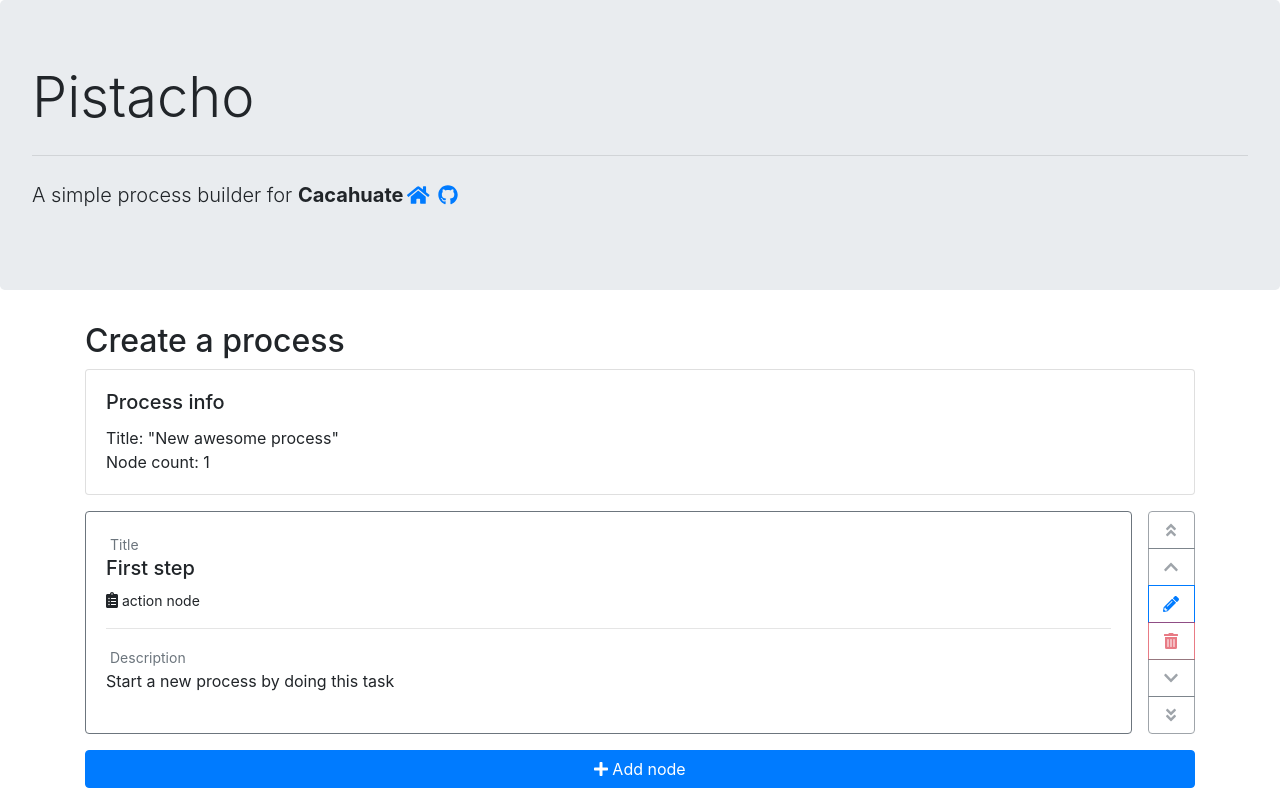
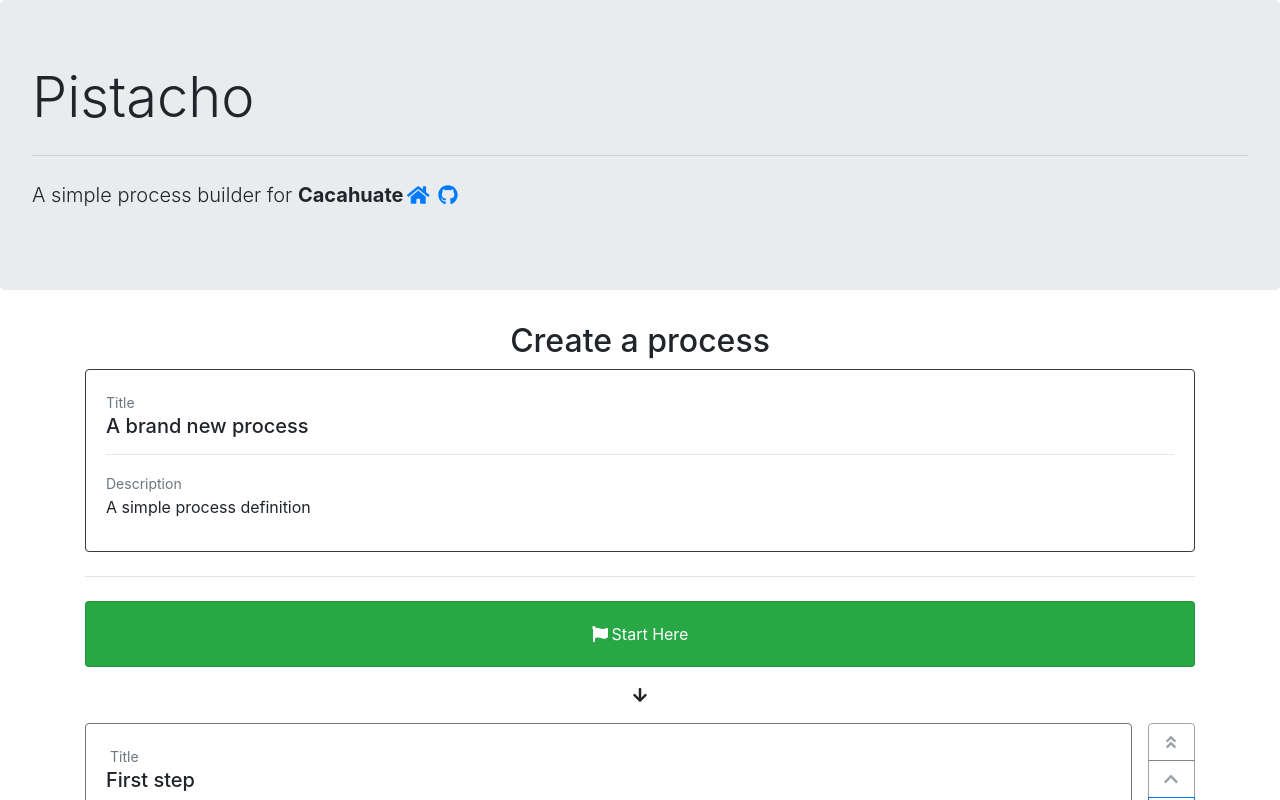
Before and after one commit to tracsa/pistacho, a Vue app: page / in a window 1280 px wide. Shown: the top 800 px of the page. Built offline with nearby package versions, Linux system fonts and the light colour scheme.

Commit message:
Added process view

```diff
--- a/src/components/ProcessCreator.vue
+++ b/src/components/ProcessCreator.vue
@@ -2,14 +2,22 @@
   <div class="container">
     <div class="row mb-3">
       <div class="col">
-        <h2>Create a process</h2>
+        <h2 class="text-center">Create a process</h2>
 
-        <div class="card">
+        <app-process-view :process="process"/>
+      </div>
+    </div>
+
+    <hr class="my-4"/>
+
+    <div class="row mb-3">
+      <div class="col text-center">
+        <div class="card bg-success text-white">
           <div class="card-body">
-            <h5 class="card-title">Process info</h5>
-            <span>Title: "{{ processTitle }}"</span>
-            <br/>
-            <span>Node count: {{ nodes.length }}</span>
+            <div class="card-text">
+              <font-awesome-icon :icon="['fas', 'flag']" class="mr-1"/>
+              <span>Start Here</span>
+            </div>
           </div>
         </div>
       </div>
@@ -19,6 +27,14 @@
       v-for="(node,i) in nodes"
       :key="i"
     >
+      <div class="row mb-3"
+        v-if="i < nodes.length"
+      >
+        <div class="col text-center">
+          <font-awesome-icon :icon="['fas', 'arrow-down']"/>
+        </div>
+      </div>
+
       <div class="row mb-3">
         <div class="col">
           <div class="d-flex justify-content-between">
@@ -83,14 +99,6 @@
           </div>
         </div>
       </div>
-
-      <div class="row mb-3"
-        v-if="i < nodes.length - 1"
-      >
-        <div class="col text-center">
-          <font-awesome-icon :icon="['fas', 'arrow-down']"/>
-        </div>
-      </div>
     </span>
 
     <div class="row mb-3">
@@ -112,7 +120,10 @@
 export default {
   data() {
     return {
-      processTitle: 'New awesome process',
+      process: {
+        title: 'A brand new process',
+        description: 'A simple process definition',
+      },
 
       nodes: [
         {
--- /dev/null
+++ b/src/components/ProcessView.vue
@@ -0,0 +1,25 @@
+<template>
+  <div class="card border-dark">
+    <div class="card-body">
+      <div class="card-title">
+        <small class="text-muted">Title</small><br/>
+        <h5>{{ process.title }}</h5>
+
+        <hr/>
+
+        <small class="text-muted">Description</small><br/>
+        <span>{{ process.description }}</span>
+      </div>
+    </div>
+  </div>
+</template>
+
+<script>
+export default {
+  props: {
+    process: {
+      required: true,
+    },
+  },
+};
+</script>
--- a/src/components/index.js
+++ b/src/components/index.js
@@ -3,7 +3,9 @@ import Vue from 'vue'
 import NodeEdit from './NodeEdit'
 import NodeView from './NodeView'
 import ProcessCreator from './ProcessCreator'
+import ProcessView from './ProcessView'
 
 Vue.component('app-node-edit', NodeEdit)
 Vue.component('app-node-view', NodeView)
 Vue.component('app-process-creator', ProcessCreator)
+Vue.component('app-process-view', ProcessView)
--- a/src/main.js
+++ b/src/main.js
@@ -11,6 +11,7 @@ import {
   faChevronUp,
   faClipboardList,
   faClipboardCheck,
+  faFlag,
   faHome,
   faPencilAlt,
   faPlus,
@@ -36,6 +37,7 @@ library.add(
   faClipboardList,
   faClipboardCheck,
   faHome,
+  faFlag,
   faGithub,
   faPencilAlt,
   faPlus,
```
